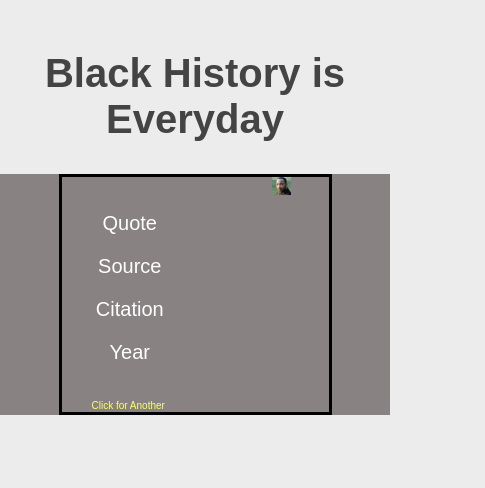
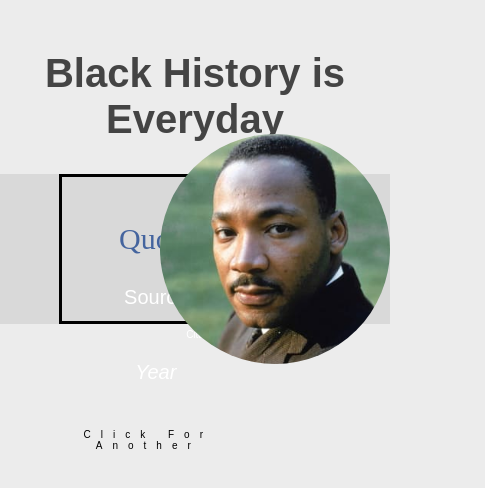
Before and after one commit to brianjeball/Black-History-Site, a plain HTML site: page index.html in a window 390 px wide. Shown: the whole page, 485 px wide, since content can reach past the window. Drawn offline with nearby package versions, Linux system fonts and the light colour scheme; a web font is replaced by a local one.

Commit message:
updated / Not mobile ready

```diff
--- a/css/styles.css
+++ b/css/styles.css
@@ -1,12 +1,14 @@
 
-@import url('https://fonts.googleapis.com/css?family=Nunito');
+@import url('https://fonts.googleapis.com/css?family=Raleway:400,900|Roboto:100|Rozha+One');
 
 /* Variables */
 
 :root {
     --font-size-large: 40px;
     --font-size-medium: 20px;
-
+    --font-family-Rozha: 'Rozha One', serif;
+    --font-family-Roboto: 'Roboto', sans-serif;
+    --font-family-Raleway: 'Raleway:900', sans-serif;
 }
 
 /* Main */
@@ -44,13 +46,32 @@ header h1 {
     margin-top: 35px;
 }
 
+
+
 /* ==== Quotes Box ==== */
 
 .image {
-    width: 20%;
+    position: relative;
+    height: auto;
+    width: auto;
+    max-width: 250px;
+    max-height: 250px;
+    margin: 0 auto;
+    border-radius: 50%;
+    position: relative;
+    display: inline-block;
+    overflow: hidden;
+    padding: 10px;
+}
+
+div > img {
     display: block;
-    margin-left: auto;
-    margin-right: auto;
+    position: absolute;
+    top: 50%;
+    left: 50%;
+    /* min-height: 100%;
+    min-width: 100%; */
+    transform: translate(-50%, -50%);
 }
 
 .imageBox {
@@ -58,6 +79,12 @@ header h1 {
     display: block;
     margin-left: auto;
     margin-right: auto;
+    padding-right: 5%;
+}
+
+.quotes-container {
+    position: relative;
+    width: 100%;
 }
 
 .quotes-border {
@@ -65,7 +92,7 @@ header h1 {
     border-style: solid;
     /* margin: 25px; */
     width: 70%;
-    height: auto;
+    height: 150px;
     margin: auto;
     /* clear: left; display: block; */
     display: flex;
@@ -79,12 +106,13 @@ header h1 {
     position: relative;
     height: 40%;
     width: 100%;
-    background-color: rgba(126, 119, 119, 0.9);
+    background-color: rgba(216, 215, 215, 0.9);
+    display: flex;
 }
 
 #quoteBox {
     position: relative;
-    width: 70%;
+    width: auto;
     height: auto;
     padding-top: 15px;
     padding-bottom: 15px;
@@ -92,25 +120,53 @@ header h1 {
     padding-right: 15px;
     font-size: var(--font-size-medium);
     color: white;
+
+}
+
+.buttonDiv {
+    background-color: rgba(182, 182, 182, 0.9);
 }
 
 .button {
-    /* display: inline-block; */
-    border-radius: 4px;
     background-color: Transparent;
-    background-repeat:no-repeat;
+    background-repeat: no-repeat;
     outline: none;
     border: none;
-    color: rgb(255, 255, 103);
+    vertical-align: center;
     font-size: 10px;
+    font-family: var(--font-family-Raleway);
     padding-left: 30px;
-    /* padding: 20px; */
-    /* width: 70px; */
-    /* height: 10px; */
-    transition: all 0.5s;
     cursor: pointer;
-    /* margin: 5px; */
-    float: left;
+    text-transform: capitalize;
+    letter-spacing: 10px;
+    margin: 0;
+    padding: 10px;
+}
+
+.year {
+    font-style: italic;
+}
+
+.citation, .link{
+    font-size: 10px;
+}
+
+.quote {
+    font-family: var(--font-family-Rozha);
+    font-size: 30px;
+    color: rgb(68, 100, 158)
+}
+
+.citation, .pSY, .link {
+    text-align: right;
+}
+
+a:link {
+    color: red;
+}
+
+a:visited {
+    color: red;
 }
 
 
@@ -142,10 +198,6 @@ header h1 {
         text-align: left;
     }
 
-    .search-container {
-        margin-top: 25px;
-    }
-
     .modal {
         margin-top: 100px;
     }
```
